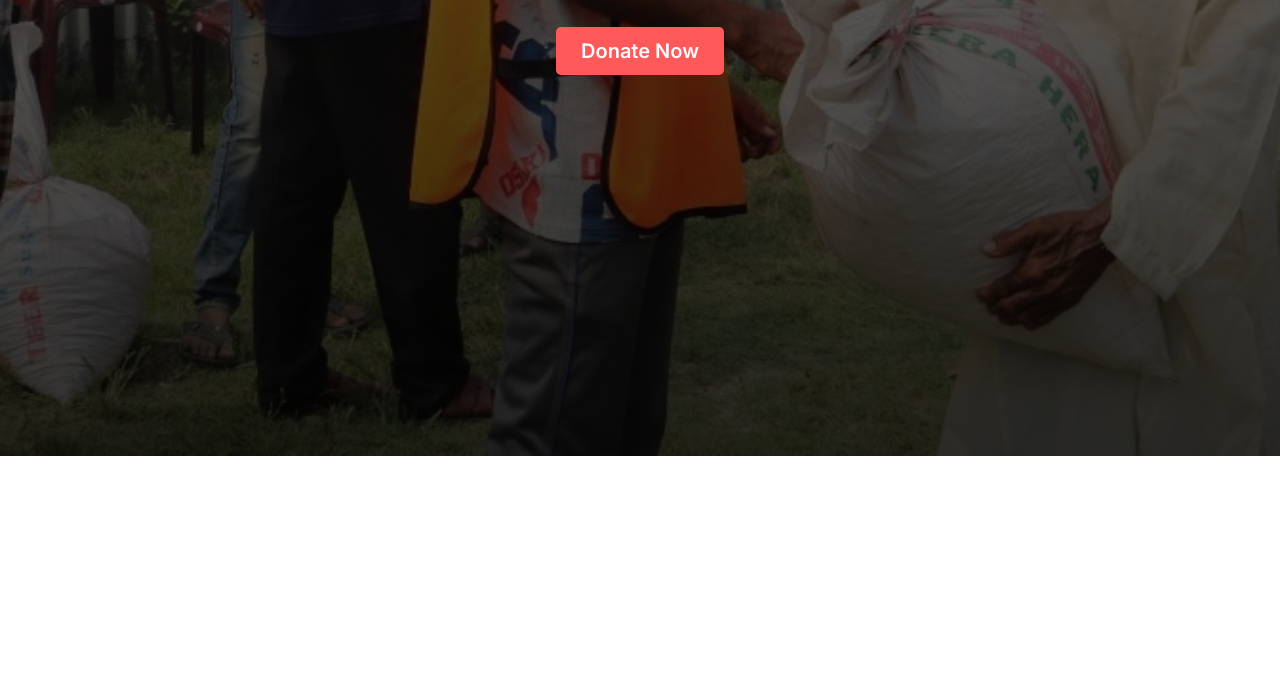
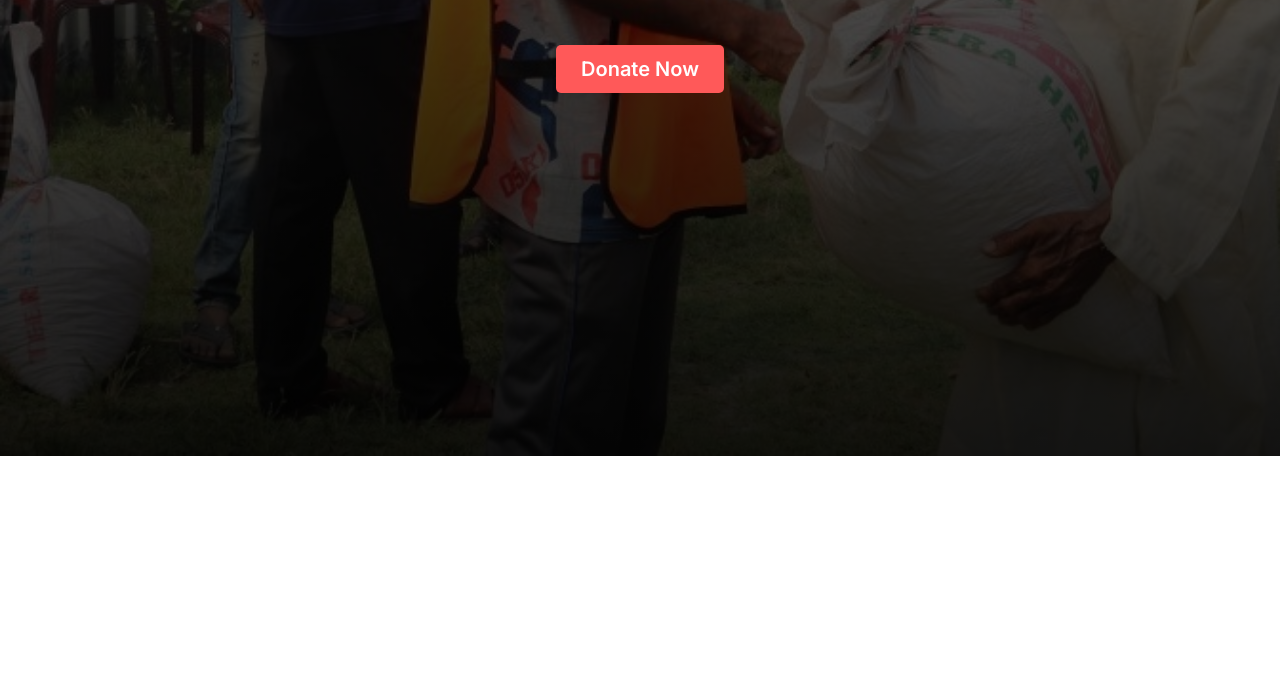
Before and after one commit to thdihan/your-donation, a plain HTML site: page index.html in a window 1280 px wide. Shown: the part 544-1222 px from the top of the page. Drawn offline with Linux system fonts and the light colour scheme.

Commit message:
Final Modification

```diff
--- a/css/style.css
+++ b/css/style.css
@@ -2,10 +2,9 @@
     Global/Common Styles
 */
 
-* {
+body {
     margin: 0;
     padding: 0;
-
 }
 
 body {
@@ -31,7 +30,6 @@ h4 {
     font-size: 24px;
     font-family: 'Inter',
         sans-serif;
-    ;
 }
 
 p {
@@ -84,7 +82,7 @@ section {
     Header Area
 */
 .header-area {
-    background-image: linear-gradient(rgba(0, 0, 0, 0.5), rgba(0, 0, 0, 0.8)), url(../images/donation10.jpg);
+    background-image: linear-gradient(rgba(0, 0, 0, 0.5), rgba(0, 0, 0, 0.9)), url(../images/donation10.jpg);
     background-repeat: no-repeat;
     background-size: cover;
     text-align: center;
@@ -92,8 +90,6 @@ section {
     padding: 200px 80px 0 80px;
     height: 100vh;
 }
-
-
 
 .header-button {
     display: inline-block;
@@ -224,7 +220,6 @@ section {
     Subscription Area Style
 */
 
-
 .subscription-form {
     background-color: rgba(255, 244, 214, 1);
     padding: 80px;
@@ -253,6 +248,10 @@ section {
     vertical-align: middle;
 }
 
+
+/*
+    Footer Area Style
+*/
 footer {
     text-align: center;
     background-color: #0B0D17;
--- a/index.html
+++ b/index.html
@@ -34,11 +34,13 @@
 
     <!-- Donation Area -->
     <section class="donation-area">
+
         <div class="section-text small-container">
             <h2 class="focus-text">Make Your Donation</h2>
             <p class="section-message">Make your donation with us and reach every corner of the country to spread
                 happiness.</p>
         </div>
+
         <div class="donation-box container">
             <div class="donation-amount">
                 <h3 class="amount">100tk</h3>
@@ -48,16 +50,18 @@
                 <h3 class="amount">5000tk</h3>
             </div>
 
-            <form action="" class="donation-form"">
+            <form action="" class="donation-form">
                 <input type=" text" name="" id="other-amount-text" placeholder="Other Amount (Taka)">
                 <input type="submit" class="btn donation-button" value="Donate Now">
             </form>
         </div>
+
     </section>
 
 
     <!-- Planning Section -->
     <section class="planning-area">
+
         <div class="section-text small-container">
             <h2 class="focus-text">Our Goals</h2>
             <p class="section-message">We have specific goals to achieve with your valuable donations. These are picked
@@ -88,6 +92,7 @@
 
     <!--Upcoming Activities -->
     <section class="upcoming-activity">
+
         <div class="section-text small-container">
             <h2 class="focus-text">Our Upcoming Activities</h2>
             <p class="section-message">Get our plans and activities every week</p>
@@ -118,9 +123,13 @@
 
             </div>
         </div>
+
     </section>
+
+
     <!--Subscription Area-->
     <section class="subscription-area">
+
         <div class="section-text small-container">
             <h2 class="focus-text">Get Our Updates</h2>
             <p class="section-message">Get our plans and activities every week</p>
@@ -132,12 +141,17 @@
                 <input id="subscription-button" class="btn" type="submit" value="Subscribe">
             </form>
         </div>
+
     </section>
 
+
+    <!--Footer Area-->
     <footer>
         <h3>Donate & Contribute</h3>
         <p>Copyright &copy; 2022 | Tanvir Hossain Dihan</p>
     </footer>
+
+
 </body>
 
 </html>
```
Also changed, not shown: 1 other file.
